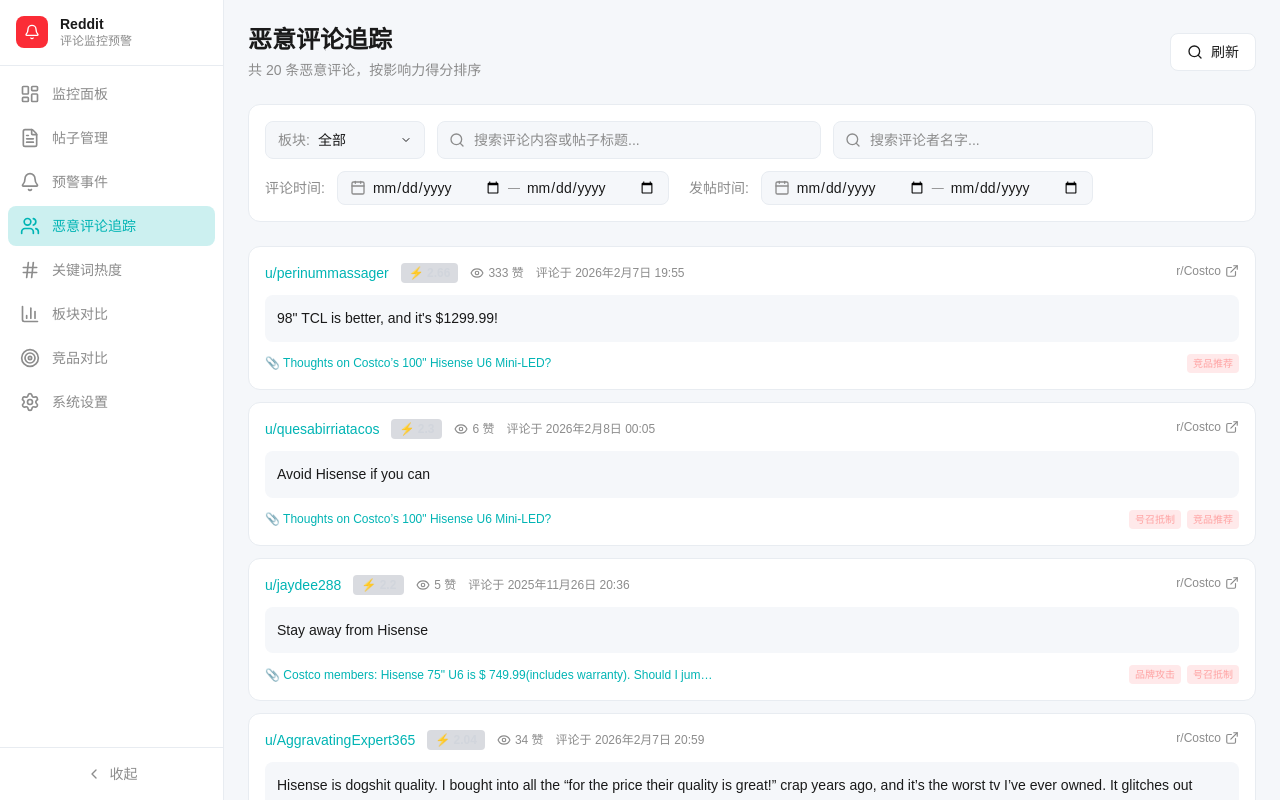
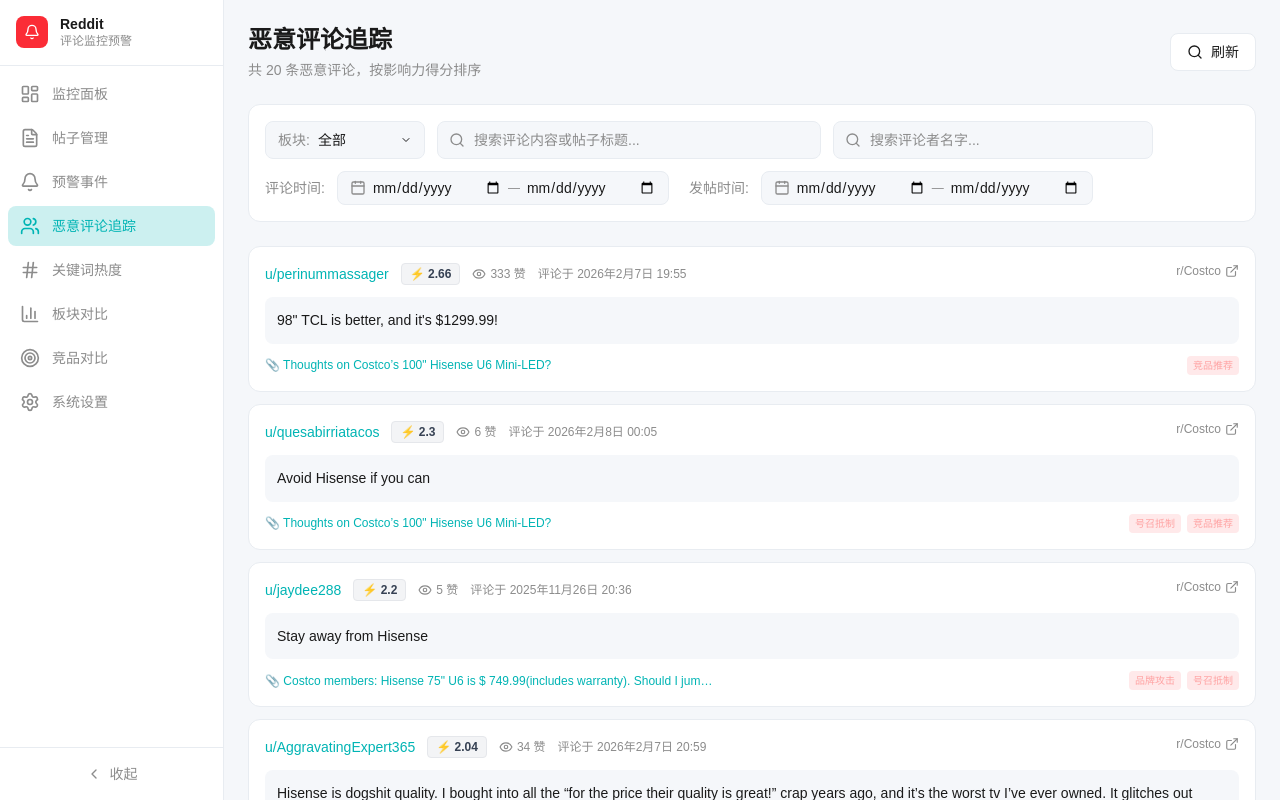
Before and after one commit to zezzezzez/reddit, a Next.js app: page /influencers in a window 1280 px wide. Shown: the top 800 px of the page. Built offline with nearby package versions, Linux system fonts and the light colour scheme.

Commit message:
fix: 恶意评论追踪影响力得分徽章对比度优化

```diff
--- a/src/app/influencers/influencers-page.tsx
+++ b/src/app/influencers/influencers-page.tsx
@@ -93,10 +93,10 @@
   };
 
   const getInfluenceBadge = (score: number) => {
-    if (score >= 20) return { bg: 'bg-red-500/25', text: 'text-red-300' };
-    if (score >= 10) return { bg: 'bg-orange-500/25', text: 'text-orange-300' };
-    if (score >= 5) return { bg: 'bg-yellow-500/25', text: 'text-yellow-300' };
-    return { bg: 'bg-gray-500/25', text: 'text-gray-300' };
+    if (score >= 20) return { bg: 'bg-red-100', text: 'text-red-700', border: 'border-red-200' };
+    if (score >= 10) return { bg: 'bg-orange-100', text: 'text-orange-700', border: 'border-orange-200' };
+    if (score >= 5) return { bg: 'bg-yellow-100', text: 'text-yellow-700', border: 'border-yellow-200' };
+    return { bg: 'bg-gray-100', text: 'text-gray-700', border: 'border-gray-200' };
   };
 
   return (
@@ -252,7 +252,7 @@
                   <div className="flex items-start justify-between gap-3 mb-3">
                     <div className="flex items-center gap-3 flex-wrap">
                       <span className="text-sm font-medium text-primary">u/{comment.author}</span>
-                      <span className={`px-2 py-0.5 rounded text-xs font-bold ${badge.bg} ${badge.text}`}>
+                      <span className={`px-2 py-0.5 rounded text-xs font-bold ${badge.bg} ${badge.text} border ${badge.border}`}>
                         ⚡ {comment.influenceScore}
                       </span>
                       <span className="text-xs text-muted flex items-center gap-1">
```
